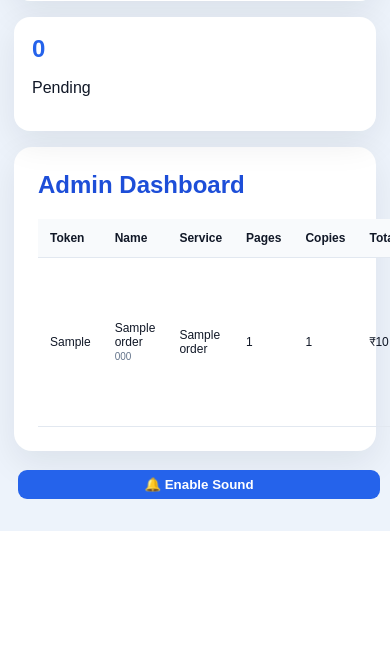
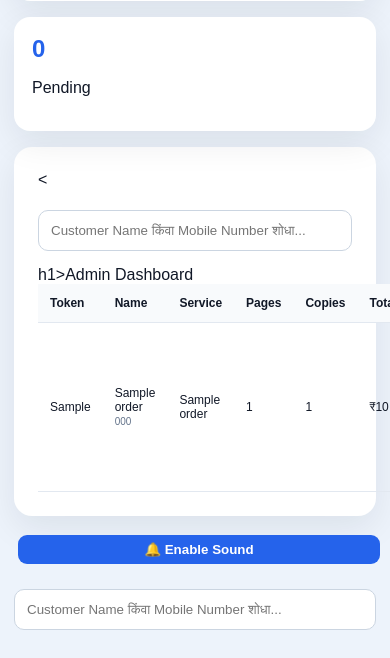
Before and after one commit to irgatakash26-bit/AkashPrintHub, a Flask app: page /admin in a window 390 px wide; the page is wider, and only the part inside the window is pictured. Shown: the part 325-983 px from the top of that part. Before the commit the page ends 856 px from the top of that part, so only its background shows below. Run offline with Flask 3, Linux system fonts and the light colour scheme; tables that the repository leaves empty hold one stand-in row (values such as "Sample post").

Commit message:
Add customer search by name and mobile

```diff
--- a/templates/admin.html
+++ b/templates/admin.html
@@ -1,10 +1,23 @@
-{% extends 'base.html' %}{% block content %}<div class="stats"><div class="stat"><h2>{{ orders|length }}</h2><p>Total Orders</p></div><div class="stat"><h2>₹{{ total }}</h2><p>Total Amount</p></div><div class="stat"><h2>{{ pending }}</h2><p>Pending</p></div></div><section class="card wide"><h1>Admin Dashboard</h1><table><thead><tr><th>Token</th><th>Name</th><th>Service</th><th>Pages</th><th>Copies</th><th>Total</th><th>Payment</th><th>Status</th><th>Printer</th><th>Action</th></tr></thead><tbody>{% for o in orders %}<tr class="{{ 'done' if o.order_status=='
+{% extends 'base.html' %}{% block content %}<div class="stats"><div class="stat"><h2>{{ orders|length }}</h2><p>Total Orders</p></div><div class="stat"><h2>₹{{ total }}</h2><p>Total Amount</p></div><div class="stat"><h2>{{ pending }}</h2><p>Pending</p></div></div><section class="card wide"><
+  <div style="margin: 15px 0;">
+    <input type="text" id="customerSearch"
+           placeholder="Customer Name किंवा Mobile Number शोधा..."
+           style="width:100%; padding:12px;">
+</div>
+    h1>Admin Dashboard</h1><table><thead><tr><th>Token</th><th>Name</th><th>Service</th><th>Pages</th><th>Copies</th><th>Total</th><th>Payment</th><th>Status</th><th>Printer</th><th>Action</th></tr></thead><tbody>{% for o in orders %}<tr class="{{ 'done' if o.order_status=='
+
     d' else '' }}"><td>{{o.token}}</td><td>{{o.name}}<br><small>{{o.mobile}}</small></td><td>{{o.service_name}}</td><td>{{o.pages}}</td><td>{{o.copies}}</td><td>₹{{o.total}}</td><td>{{o.payment_mode}}<br><b>{{o.payment_status}}</b></td><td>{{o.order_status}}</td><td><small>{{o.suggested_printer}}</small></td><td><a class="btn" href="/order/{{o.id}}">Open</a><a class="btn" href="/paid/{{o.id}}">Paid</a><a class="btn" href="/complete/{{o.id}}">Complete</a><a class="btn danger" href="/delete/{{o.id}}">Delete</a></td></tr>{% endfor %}</tbody></table></section>
     <audio id="newOrderSound" preload="auto">
     <source src="{{ url_for('static', filename='sounds/new-order.mp3') }}" type="audio/mpeg">
 </audio>
 <div style="margin:15px 0;">
   <button class="btn" type="button" onclick="enableSound()">🔔 Enable Sound</button>
+</div>
+
+<div style="margin: 15px 0;">
+    <input type="text" id="customerSearch"
+           placeholder="Customer Name किंवा Mobile Number शोधा..."
+           style="width:100%; padding:12px;">
 </div>
 <script>
 let lastOrderCount = null;
@@ -56,4 +69,15 @@
 checkNewOrders();
 </script>
 </script>
+<script>
+document.getElementById("customerSearch").addEventListener("input", function () {
+    let search = this.value.toLowerCase();
+    let rows = document.querySelectorAll("table tbody tr");
+
+    rows.forEach(function (row) {
+        let text = row.innerText.toLowerCase();
+        row.style.display = text.includes(search) ? "" : "none";
+    });
+});
+</script>
 {% endblock %}
```
